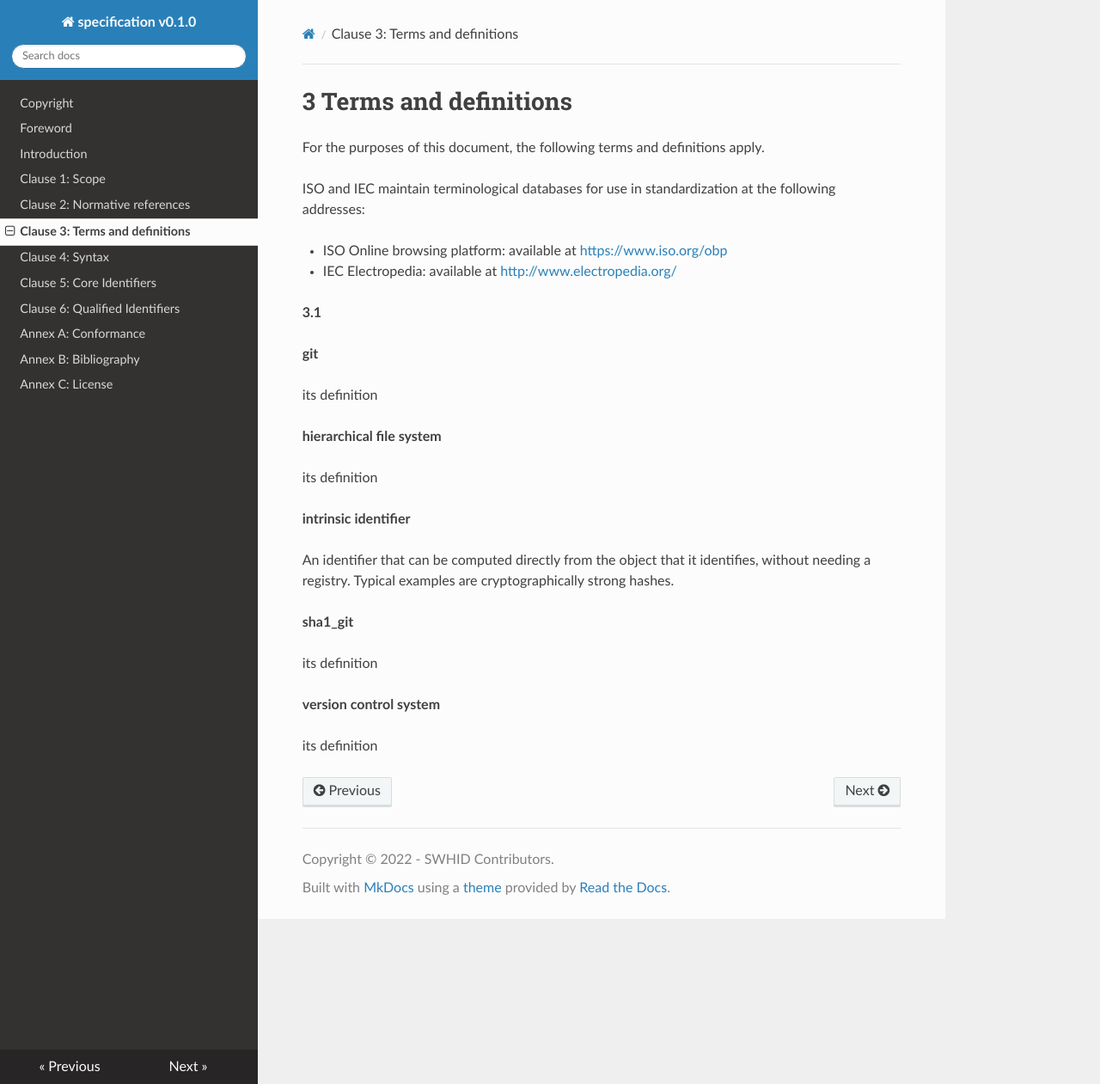
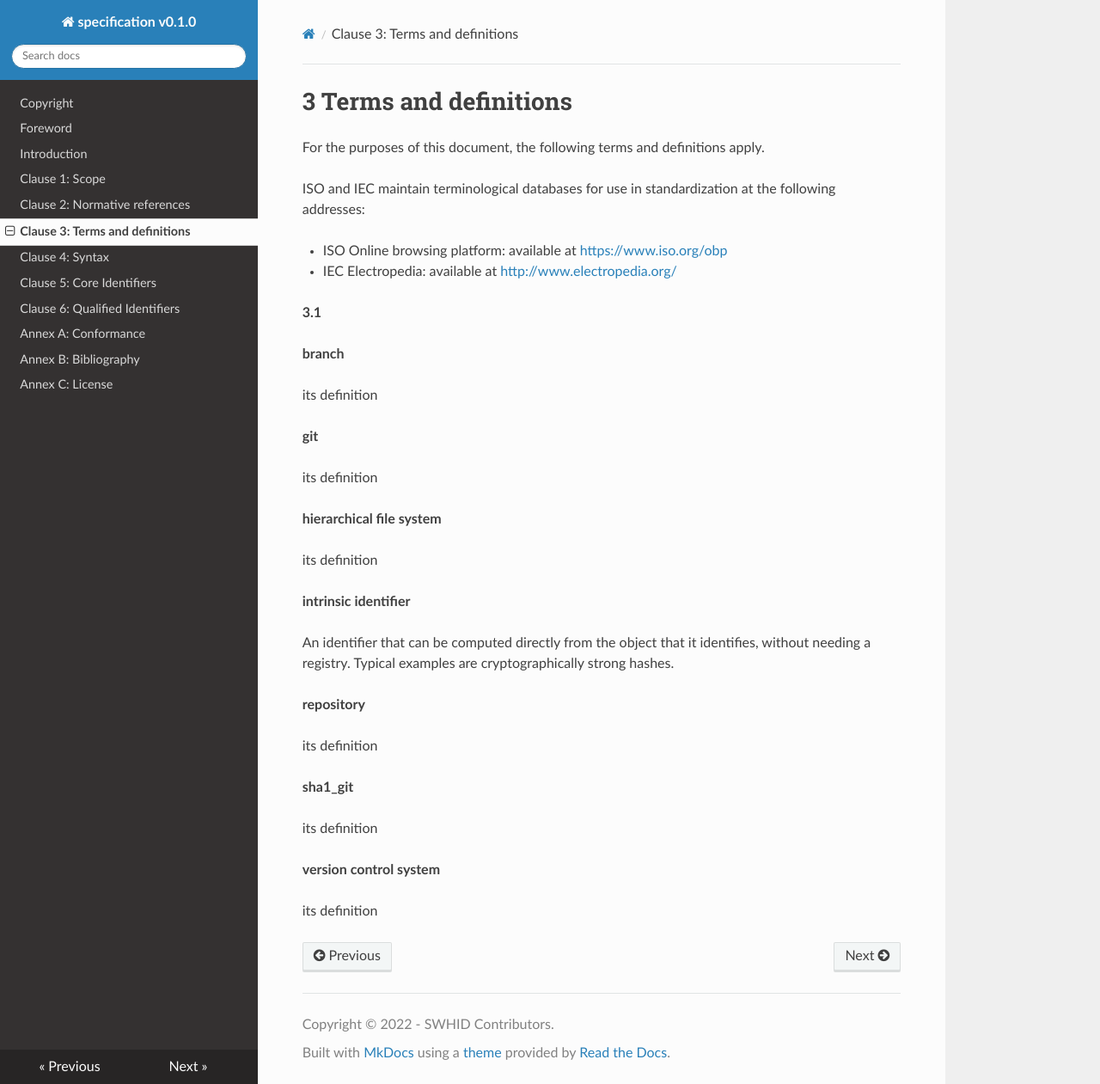
Before and after one commit to swhid/specification, an MkDocs documentation site: the page built from Chapters/3.Terms_and_definitions.md, in a window 1280 px wide and 1261 px high. Shown: the whole window at 86% size. Built offline with MkDocs 1.6.1, drawn with Linux system fonts in a browser that asks for light colours; nearby versions of some CDN libraries.

Commit message:
Add more terms to be defined

```diff
--- a/Chapters/3.Terms_and_definitions.md
+++ b/Chapters/3.Terms_and_definitions.md
@@ -14,6 +14,10 @@ for use in standardization at the following addresses:
 
 **3.1**
 
+**branch**
+
+its definition
+
 **git**
 
 its definition
@@ -26,6 +30,10 @@ its definition
 
 An identifier that can be computed directly from the object that it identifies, without needing a registry. Typical examples are cryptographically strong hashes.
 
+**repository**
+
+its definition
+
 **sha1_git**
 
 its definition
```
